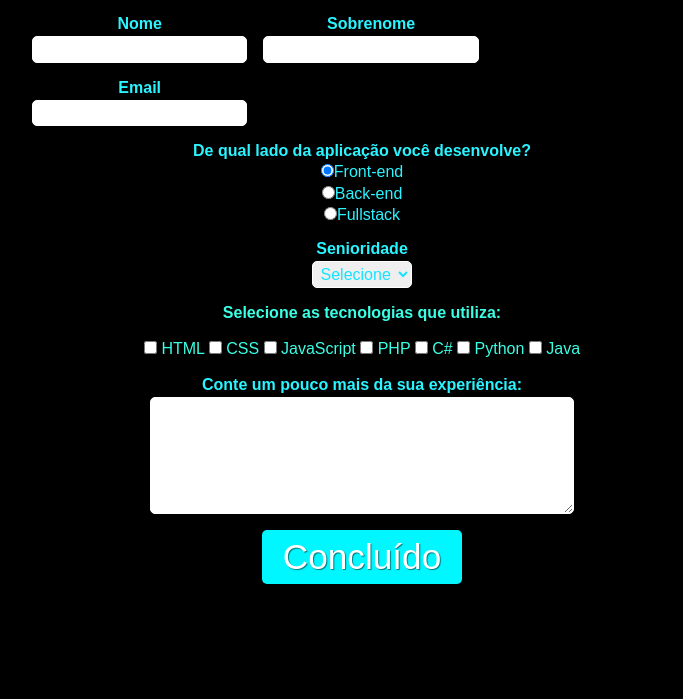
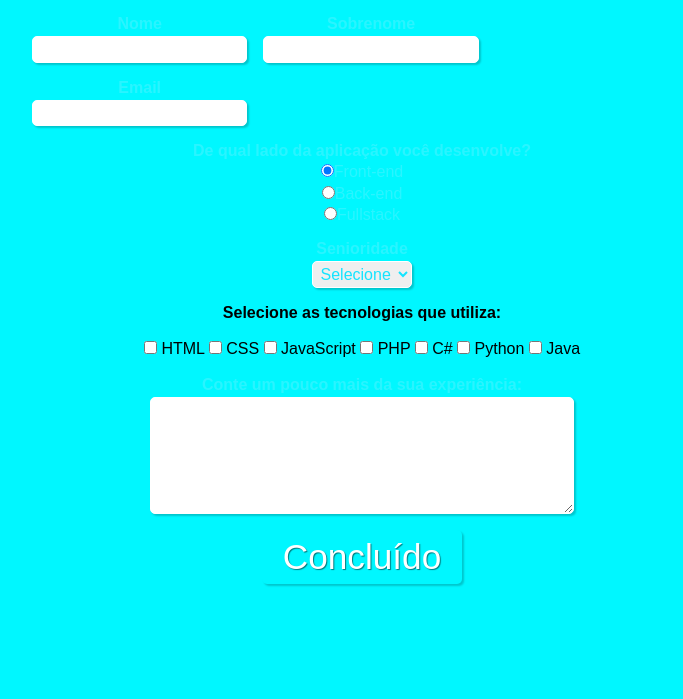
Before and after one commit to JoaoCoder/Formulario-DEVs, a plain HTML site: page index.html in a window 1280 px wide. Shown: the part 194-893 px from the top of the page, without its empty margins (278-961 px from the left). Drawn offline with Linux system fonts and the light colour scheme.

Commit message:
Troca de cor

```diff
--- a/formulario.css
+++ b/formulario.css
@@ -39,10 +39,10 @@ fieldset {
 
 /* Elemento de tag <body> */
 body {
-  background-color: black;
+  background-color: rgb(0, 247, 255);
   font-family: sans-serif;
   font-size: 1em;
-  color: #3bffe5;
+  color: #000000;
 }
 
 .container{
```
